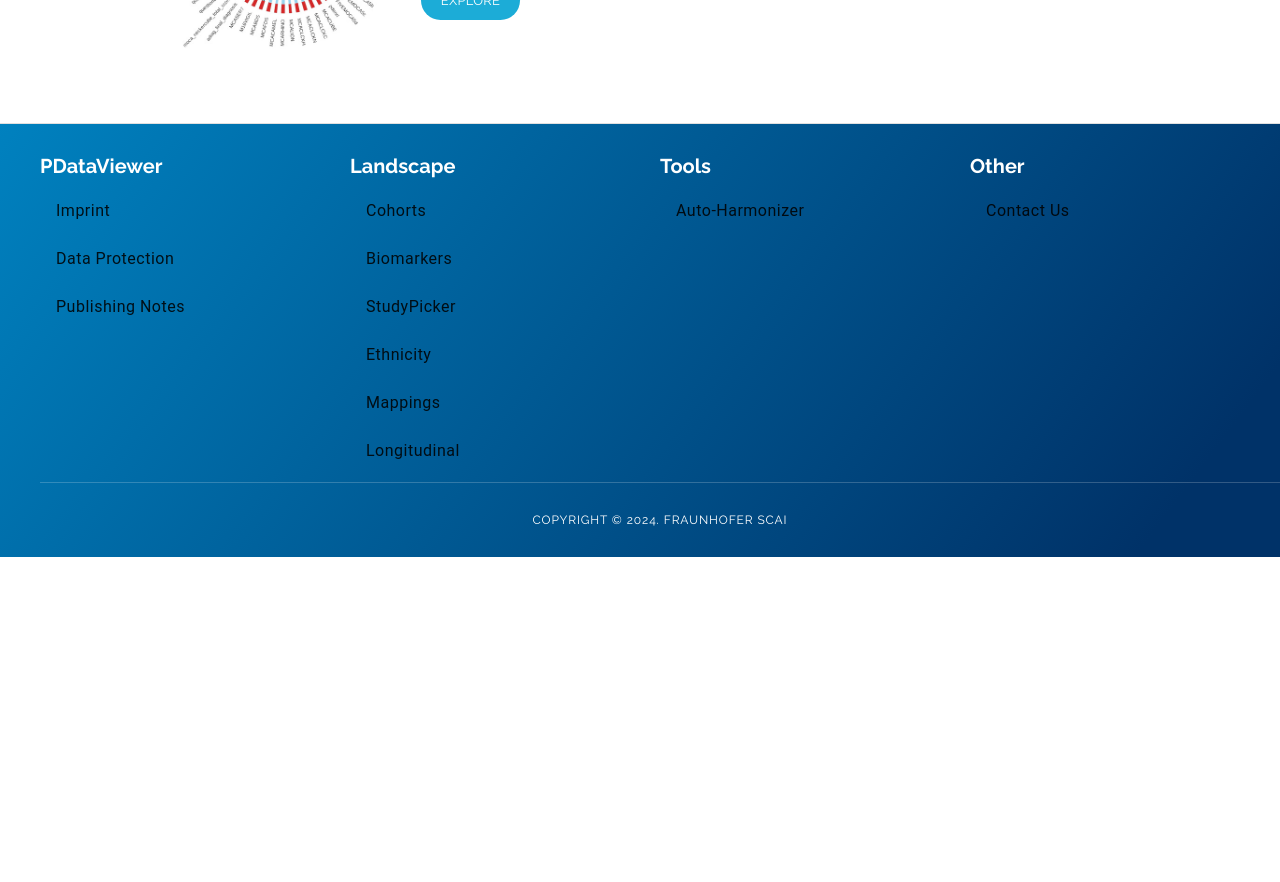
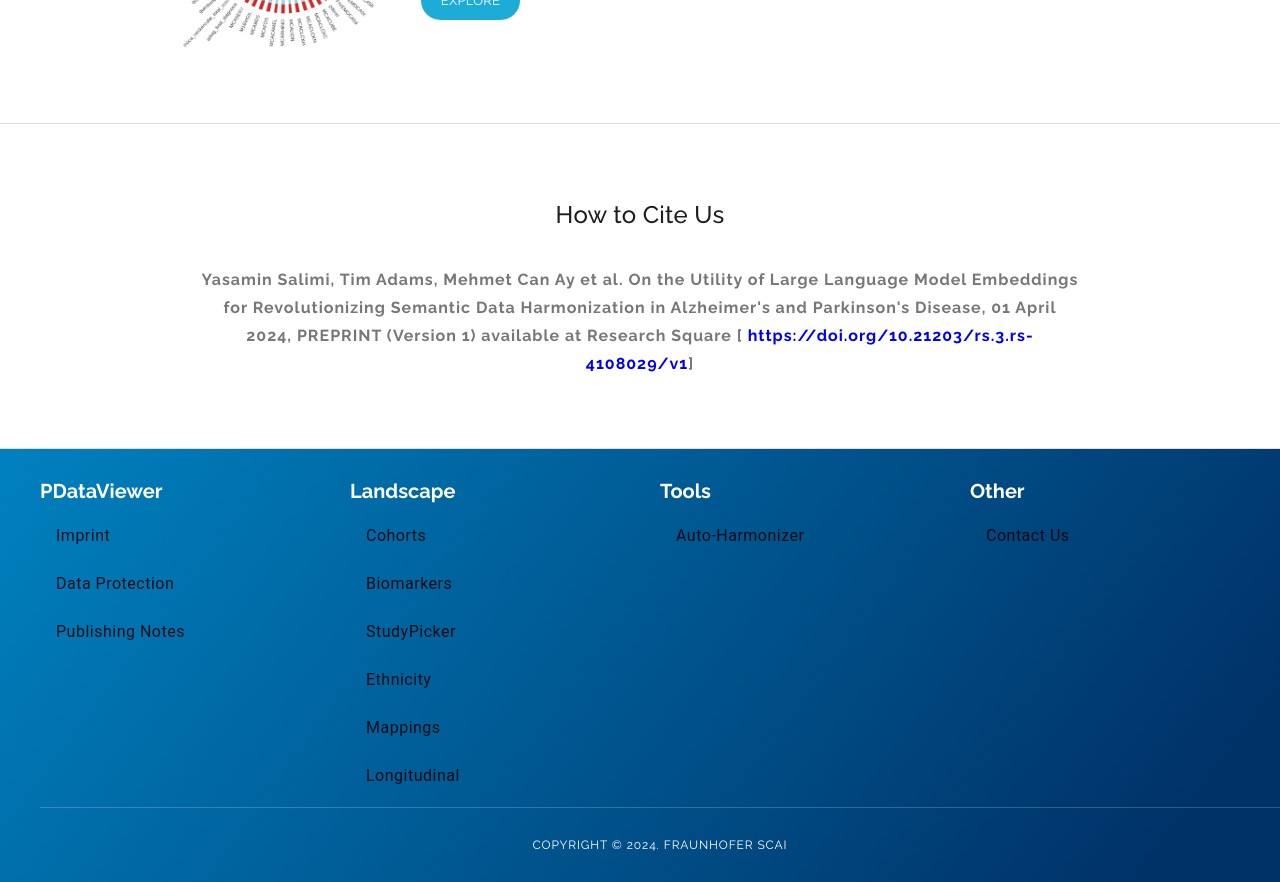
Before and after one commit to SCAI-BIO/PDataViewer, an Angular app in the folder frontend/: page / in a window 1280 px wide. Shown: the part 4540-5422 px from the top of the page. Before the commit the page ends 5097 px from the top, so only its background shows below. Built offline with nearby package versions, Linux system fonts and the light colour scheme; no server answers.

Commit message:
add: citation section

```diff
--- a/frontend/src/app/home/home.component.css
+++ b/frontend/src/app/home/home.component.css
@@ -252,3 +252,13 @@
     justify-content: center;
     align-items: center;
 }
+
+.citation-section {
+    text-align: center;
+    padding-left: 200px;
+    padding-right: 200px;
+}
+
+.citation-section .left-text {
+    margin: 0 auto;
+}
--- a/frontend/src/app/home/home.component.html
+++ b/frontend/src/app/home/home.component.html
@@ -108,10 +108,7 @@
   <!-- ***** Cohorts End ***** -->
 
   <!-- ***** Biomarker Start ***** -->
-  <section
-    id="biomarker"
-    class="padding-section biomarker"
-  >
+  <section id="biomarker" class="padding-section biomarker">
     <div>
       <div class="container">
         <div class="row">
@@ -303,4 +300,31 @@
 
   <mat-divider></mat-divider>
   <!-- ***** Tools End ***** -->
+
+  <!-- ***** Citation Start ***** -->
+  <section id="citation" class="padding-section citation-section">
+    <div class="container">
+      <div class="row justify-content-center">
+        <div class="col-lg-8">
+          <div class="left-heading text-center">
+            <h2 class="section-title">How to Cite Us</h2>
+          </div>
+          <div class="left-text text-center">
+            <strong>
+              Yasamin Salimi, Tim Adams, Mehmet Can Ay et al. On the Utility of
+              Large Language Model Embeddings for Revolutionizing Semantic Data
+              Harmonization in Alzheimer's and Parkinson's Disease, 01 April
+              2024, PREPRINT (Version 1) available at Research Square [
+              <a href="https://doi.org/10.21203/rs.3.rs-4108029/v1"
+                >https://doi.org/10.21203/rs.3.rs-4108029/v1</a
+              >]
+            </strong>
+          </div>
+        </div>
+      </div>
+    </div>
+  </section>
+
+  <mat-divider></mat-divider>
+  <!-- ***** Citation End ***** -->
 </body>
```
